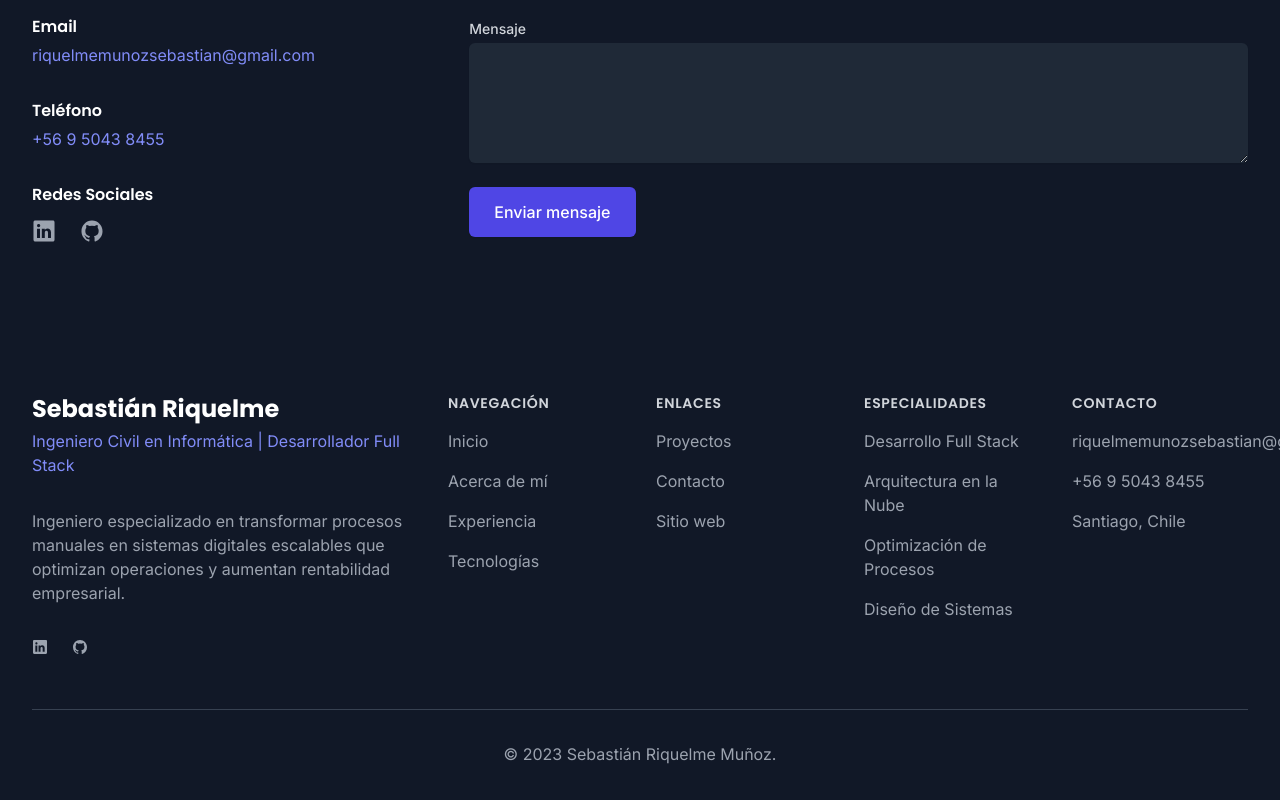
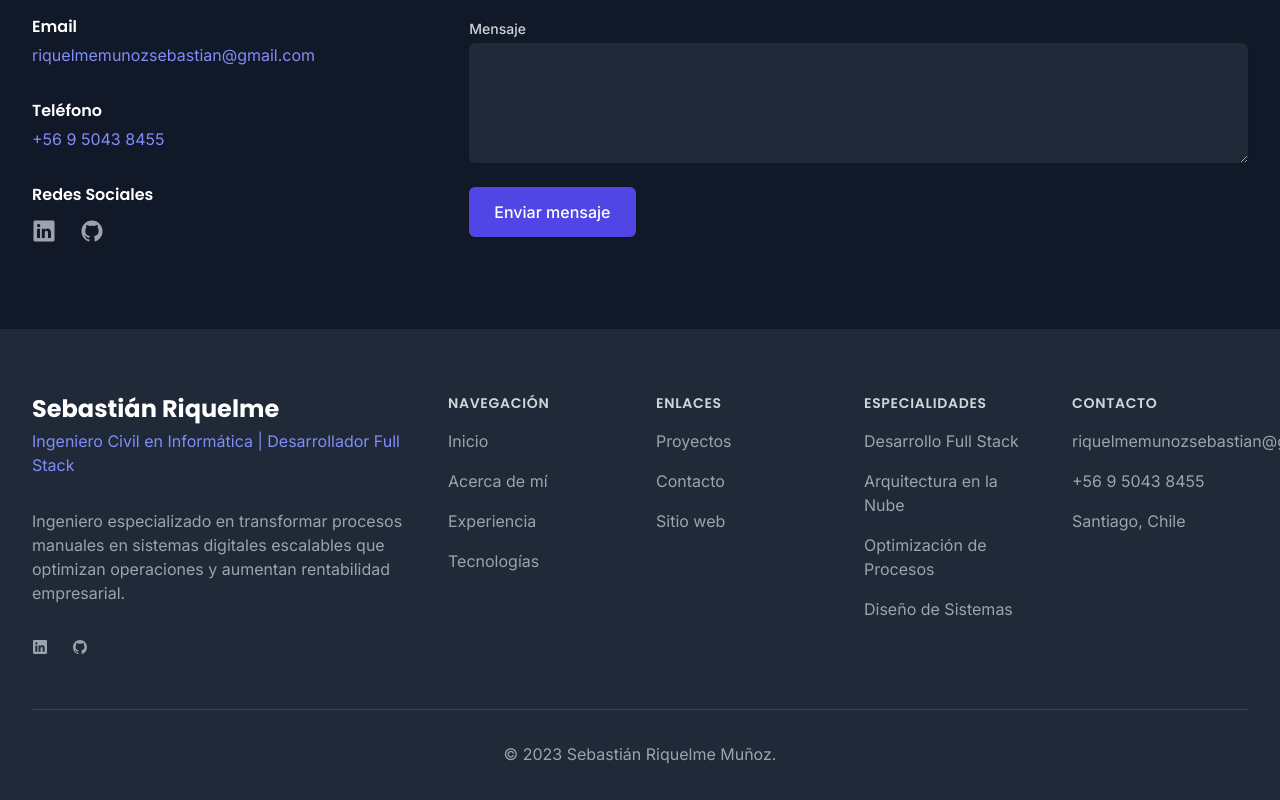
Before and after one commit to SebastianRiquelmeM/portafolio, a React (Vite) app: page / in a window 1280 px wide. Shown: the part 6967-7767 px from the top of the page. Built offline with nearby package versions, Linux system fonts and the light colour scheme.

Commit message:
feat: actualizar estilos del footer para mejorar la accesibilidad visual

```diff
--- a/src/components/Footer.jsx
+++ b/src/components/Footer.jsx
@@ -5,7 +5,7 @@
 	const currentYear = new Date().getFullYear();
 
 	return (
-		<footer className="bg-white text-gray-900 dark:bg-gray-900 dark:text-white">
+		<footer className="bg-gray-100 text-gray-900 dark:bg-gray-800 dark:text-white">
 			<div className="max-w-7xl mx-auto py-12 px-4 sm:px-6 lg:py-16 lg:px-8">
 				<div className="xl:grid xl:grid-cols-3 xl:gap-8">
 					<div className="space-y-8 xl:col-span-1">
```
